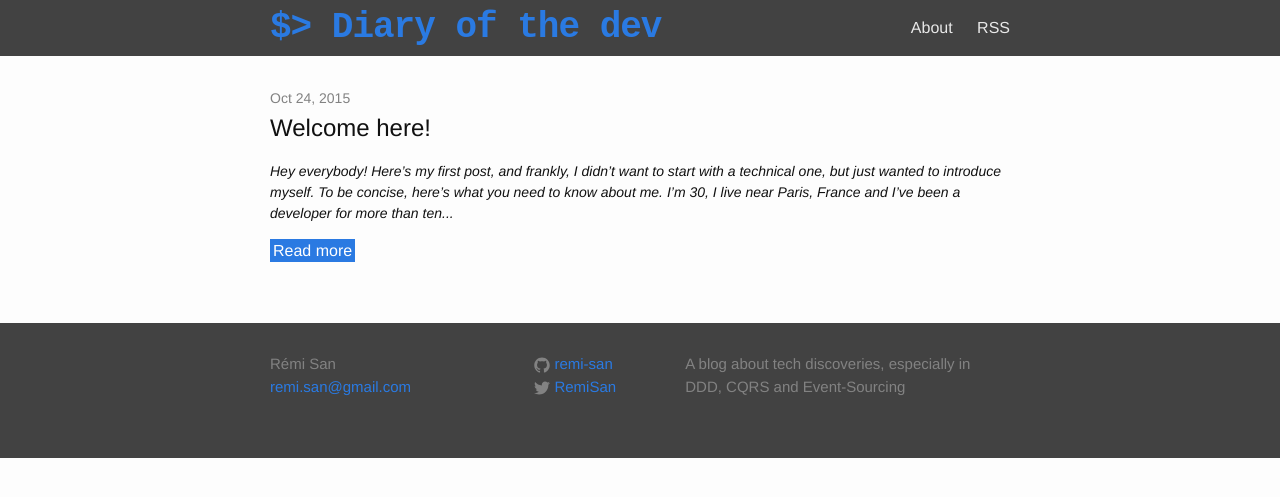
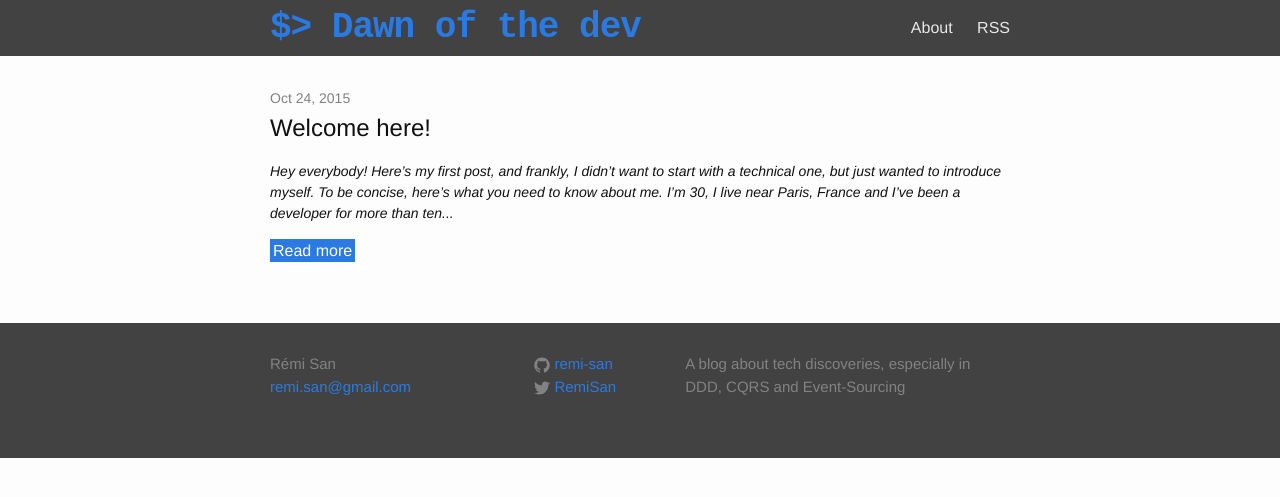
Before and after one commit to remi-san/remi-san.github.io, a Jekyll site: the page built from index.html, in a window 1280 px wide. Shown: the top 497 px of the page. Built offline with Jekyll 4.4.1, drawn with Linux system fonts in a browser that asks for light colours.

Commit message:
changed blog name

```diff
--- a/_config.yml
+++ b/_config.yml
@@ -1,5 +1,5 @@
 # Site settings
-title: Diary of the dev
+title: Dawn of the dev
 author: Rémi San
 email: remi.san@gmail.com
 tags: [ "DDD", "PHP", "OOP" ]
```
